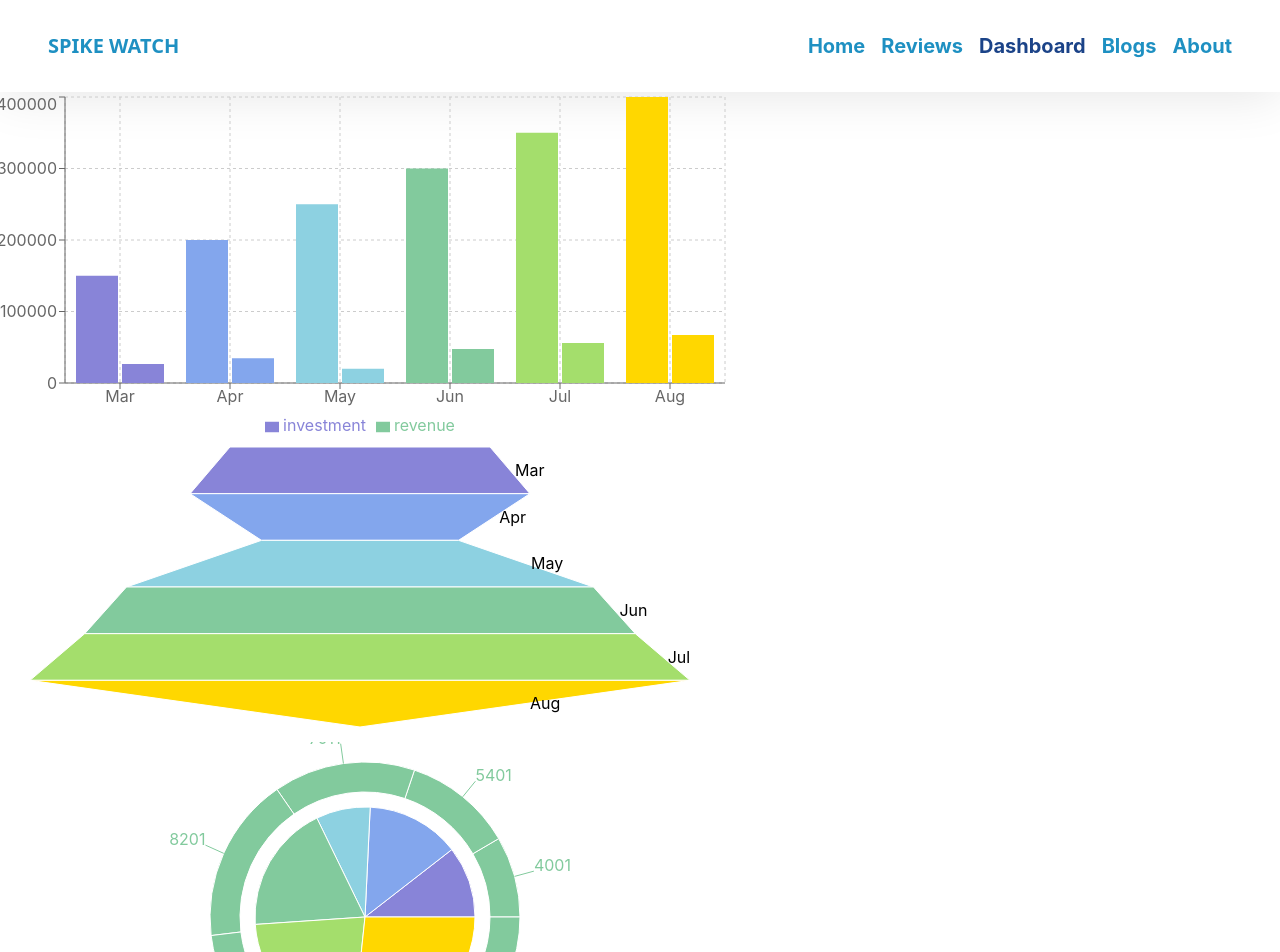
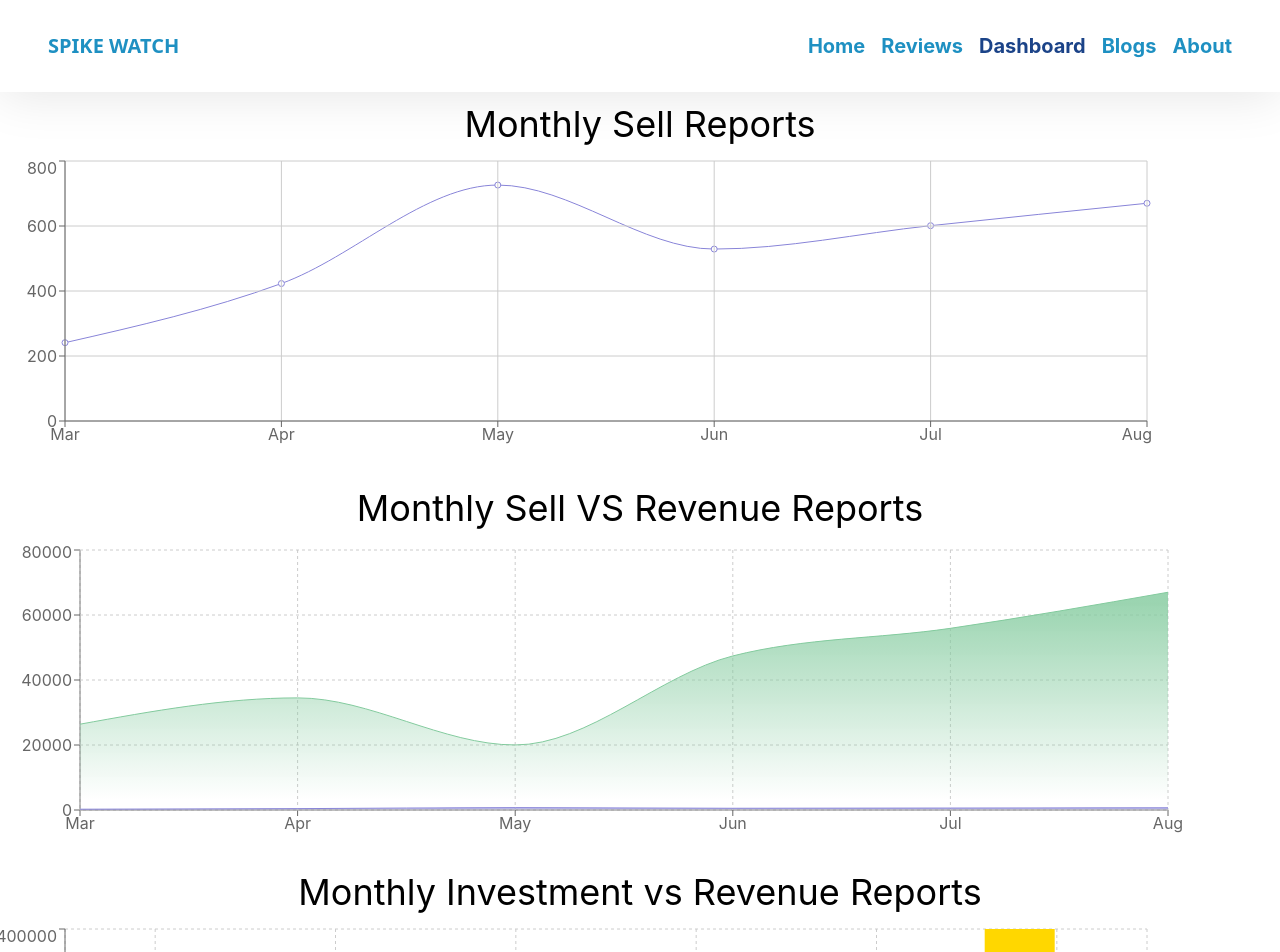
Before and after one commit to ajhar10/spike-watch, a React (Create React App) app: page /dashboard in a window 1280 px wide. Shown: the top 952 px of the page. Built offline with nearby package versions, Linux system fonts and the light colour scheme.

Commit message:
dashboard complete

```diff
--- a/public/data.json
+++ b/public/data.json
@@ -18,7 +18,7 @@
     {
         "id": "43",
         "month": "May",
-        "investment": 250000,
+        "investment": 150000,
         "sell": 726,
         "revenue": 20010,
         "fill": "#8dd1e1"
--- a/src/Components/Barchart/Barchart.js
+++ /dev/null
@@ -1,23 +0,0 @@
-import React from 'react';
-import { Bar, BarChart, CartesianGrid, Legend, Tooltip, XAxis, YAxis } from 'recharts';
-import useRecharts from '../../hooks/customData';
-
-const Barchart = () => {
-    const [chartdata, setChartdata] = useRecharts([])
-    return (
-        <div>
-            <BarChart width={730} height={350} data={chartdata}>
-                <CartesianGrid strokeDasharray="3 3" />
-                <XAxis dataKey={'month'} />
-                <YAxis />
-                <Tooltip />
-                <Legend />
-                <Bar dataKey={'investment'} fill="#8884d8" />
-                <Bar dataKey={'revenue'} fill="#82ca9d" />
-
-            </BarChart>
-        </div>
-    );
-};
-
-export default Barchart;
--- a/src/Components/Dashboard/Dashboard.js
+++ b/src/Components/Dashboard/Dashboard.js
@@ -1,15 +1,69 @@
 import React from 'react';
-import Barchart from '../Barchart/Barchart';
-import Funnelchart from '../Funnelchart/Funnelchart';
-import Piechart from '../Piechart/Piechart';
+import { Area, AreaChart, Bar, BarChart, CartesianGrid, Legend, Line, LineChart, ResponsiveContainer, Tooltip, XAxis, YAxis } from 'recharts';
+import useRecharts from '../../hooks/customData';
 
 const Dashboard = () => {
+    const [chartdata, setChartdata] = useRecharts([]);
+    return (
+        <div className="container mx-auto grid grid-cols-1 ">
+            <section className="">
 
-    return (
-        <div>
-            <Barchart></Barchart>
-            <Funnelchart></Funnelchart>
-            <Piechart></Piechart>
+                <h1 className="m-3 flex justify-center text-4xl">Monthly Sell Reports</h1>
+                <ResponsiveContainer width="90%" height={300}>
+                    <LineChart data={chartdata} >
+                        <Line type="monotone" dataKey={"month"} stroke="#8884d8" />
+                        <Line type="monotone" dataKey={"sell"} stroke="#8884d8" />
+                        <CartesianGrid stroke="#ccc" />
+                        <XAxis dataKey={"month"} />
+                        <YAxis />
+                        <Tooltip />
+                    </LineChart>
+                </ResponsiveContainer>
+
+            </section>
+
+            <section className="grid grid-rows-1 m-5">
+                <h1 className="m-3 flex justify-center text-4xl">Monthly Sell VS Revenue Reports</h1>
+                <ResponsiveContainer width="95%" height={300}>
+                    <AreaChart width={730} height={250} data={chartdata}
+                        margin={{ top: 10, right: 30, left: 0, bottom: 0 }}>
+                        <defs>
+                            <linearGradient id="colorUv" x1="0" y1="0" x2="0" y2="1">
+                                <stop offset="5%" stopColor="#8884d8" stopOpacity={0.8} />
+                                <stop offset="95%" stopColor="#8884d8" stopOpacity={0} />
+                            </linearGradient>
+                            <linearGradient id="colorPv" x1="0" y1="0" x2="0" y2="1">
+                                <stop offset="5%" stopColor="#82ca9d" stopOpacity={0.8} />
+                                <stop offset="95%" stopColor="#82ca9d" stopOpacity={0} />
+                            </linearGradient>
+                        </defs>
+                        <XAxis dataKey={"month"} />
+                        <YAxis />
+                        <CartesianGrid strokeDasharray="3 3" />
+                        <Tooltip />
+                        <Area type="monotone" dataKey={"sell"} stroke="#8884d8" fillOpacity={1} fill="url(#colorUv)" />
+                        <Area type="monotone" dataKey={"revenue"} stroke="#82ca9d" fillOpacity={1} fill="url(#colorPv)" />
+                    </AreaChart>
+                </ResponsiveContainer>
+
+            </section>
+
+            <section className="grid grid-rows-1">
+
+                <h1 className="m-3 flex justify-center text-4xl">Monthly Investment vs Revenue Reports</h1>
+                <ResponsiveContainer width="90%" height={300}>
+                    <BarChart width={730} height={250} data={chartdata}>
+                        <CartesianGrid strokeDasharray="3 3" />
+                        <XAxis dataKey={"month"} />
+                        <YAxis />
+                        <Tooltip />
+                        <Legend />
+                        <Bar dataKey={"investment"} fill="#82ca9d" />
+                        <Bar dataKey={"revenue"} fill="#8884d8" />
+                    </BarChart>
+                </ResponsiveContainer>
+
+            </section>
         </div>
     );
 };
--- a/src/Components/Funnelchart/Funnelchart.js
+++ /dev/null
@@ -1,23 +0,0 @@
-import React from 'react';
-import { Funnel, FunnelChart, LabelList, Tooltip } from 'recharts';
-import useRecharts from '../../hooks/customData';
-
-const Funnelchart = () => {
-    const [chartdata, setChartdata] = useRecharts([])
-    return (
-        <div>
-            <FunnelChart width={730} height={300}>
-                <Tooltip />
-                <Funnel
-                    dataKey={'revenue'}
-                    data={chartdata}
-                    isAnimationActive
-                >
-                    <LabelList position="right" fill="#000" stroke="none" dataKey={'month'} />
-                </Funnel>
-            </FunnelChart>
-        </div>
-    );
-};
-
-export default Funnelchart;
--- a/src/Components/Piechart/Piechart.js
+++ /dev/null
@@ -1,47 +0,0 @@
-import React from 'react';
-import { Pie, PieChart } from 'recharts';
-import useRecharts from '../../hooks/customData';
-
-const data2 = [
-    {
-        "month": "Mar",
-        "revenue": 4001
-    },
-    {
-        "month": "Apr",
-        "revenue": 5401
-
-    },
-    {
-        "month": "May",
-        "revenue": 7011
-    },
-    {
-        "month": "Jun",
-        "revenue": 8201
-
-    },
-    {
-        "month": "Jul",
-        "revenue": 10401
-
-    },
-    {
-        "month": "Aug",
-        "revenue": 12401
-    }
-]
-
-const Piechart = () => {
-    const [chartdata, setChartdata] = useRecharts([])
-    return (
-        <div>
-            <PieChart width={730} height={350}>
-                <Pie data={chartdata} dataKey={'revenue'} nameKey={'month'} cx="50%" cy="50%" outerRadius={110} fill="#8884d8" />
-                <Pie data={data2} dataKey={'revenue'} nameKey={"month"} cx="50%" cy="50%" innerRadius={125} outerRadius={155} fill="#82ca9d" label />
-            </PieChart>
-        </div>
-    );
-};
-
-export default Piechart;
```
